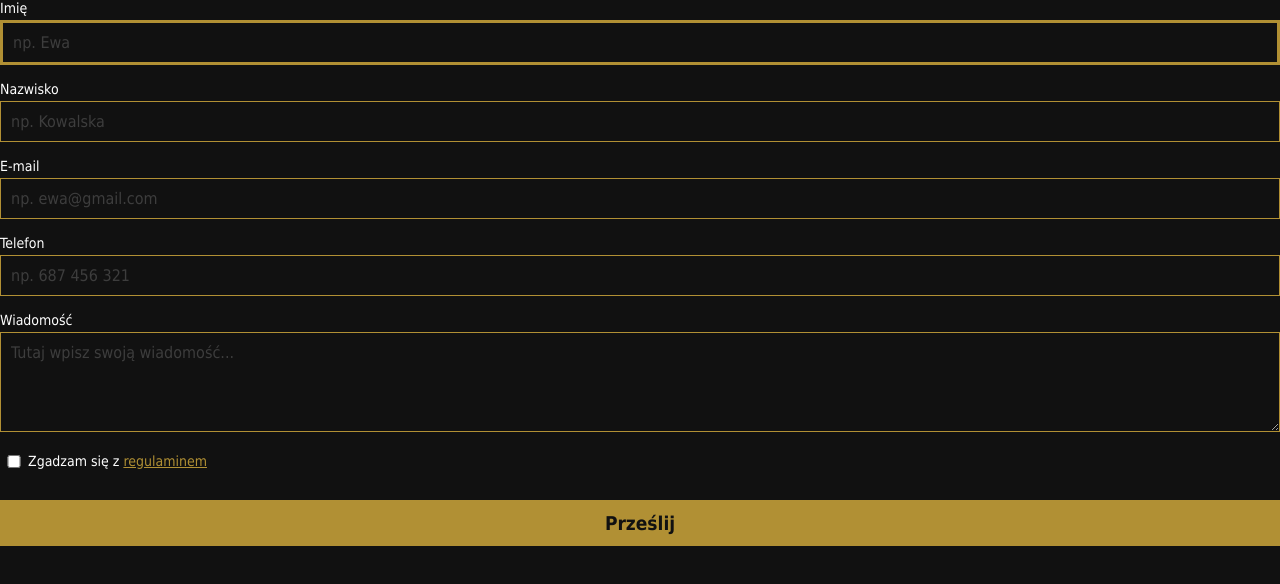
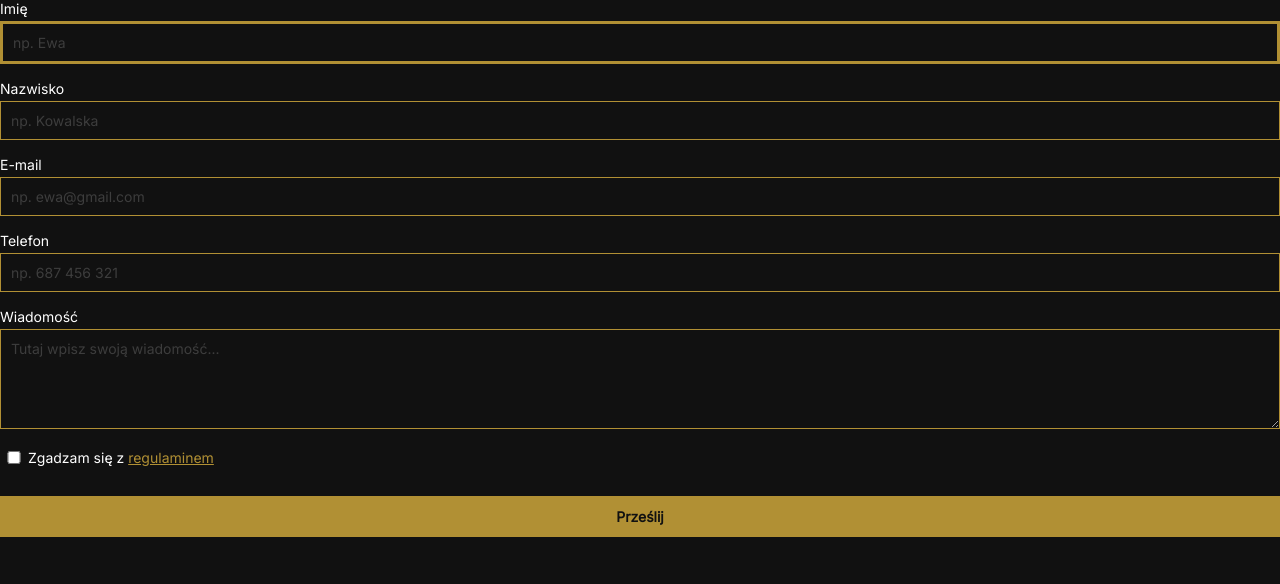
Before and after one commit to Sadus9999/formularz_czubak, a plain HTML site: page index.html in a window 1280 px wide. Drawn offline with Linux system fonts and the light colour scheme.

Commit message:
Update index.html

```diff
--- a/index.html
+++ b/index.html
@@ -4,40 +4,42 @@
   <meta charset="UTF-8">
   <title>Formularz kontaktowy</title>
   <meta name="viewport" content="width=device-width, initial-scale=1">
+  <!-- Import fontu Inter -->
+  <link href="https://fonts.googleapis.com/css2?family=Inter&display=swap" rel="stylesheet">
   <style>
     html, body {
       margin: 0;
       padding: 0;
       height: 100%;
-      font-family: Tahoma;
+      font-family: 'Inter', sans-serif;
+      font-size: 14px;
       background-color: #111111;
+      color: #FFFFFF;
     }
 
     form {
       width: 100%;
       padding: 0;
       background: transparent;
-      color: #FFFFFF;
     }
 
     label {
       display: block;
       margin-bottom: 4px;
       font-size: 14px;
-      color: #FFFFFF;
     }
 
     input, textarea {
       width: 100%;
       padding: 10px;
-      font-size: 16px;
+      font-size: 14px;
       color: #FFFFFF;
       border: 1px solid #B19034;
       border-radius: 0;
       background: transparent;
       box-sizing: border-box;
       margin-bottom: 16px;
-      font-family: Tahoma;
+      font-family: 'Inter', sans-serif;
       outline: none;
       transition: border-width 0.2s ease;
     }
@@ -68,7 +70,6 @@
       align-items: start;
       gap: 8px;
       margin-bottom: 16px;
-      color: #FFFFFF;
       font-size: 14px;
       line-height: 1.4;
     }
@@ -90,8 +91,8 @@
       padding: 12px 20px;
       border: none;
       border-radius: 0;
-      font-family: Tahoma;
-      font-size: 19px;
+      font-family: 'Inter', sans-serif;
+      font-size: 14px;
       font-weight: bold;
       cursor: pointer;
     }
```
